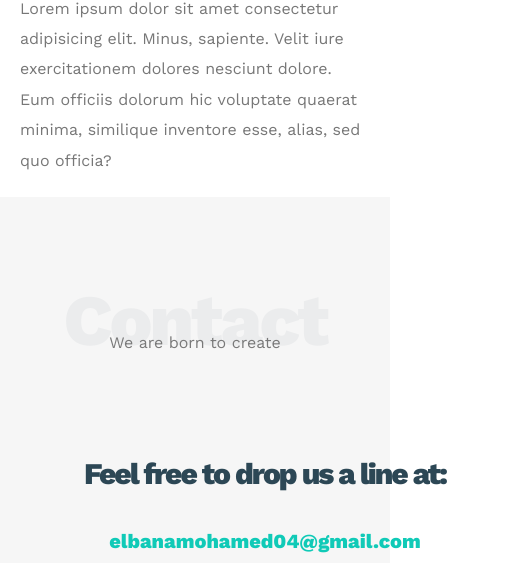
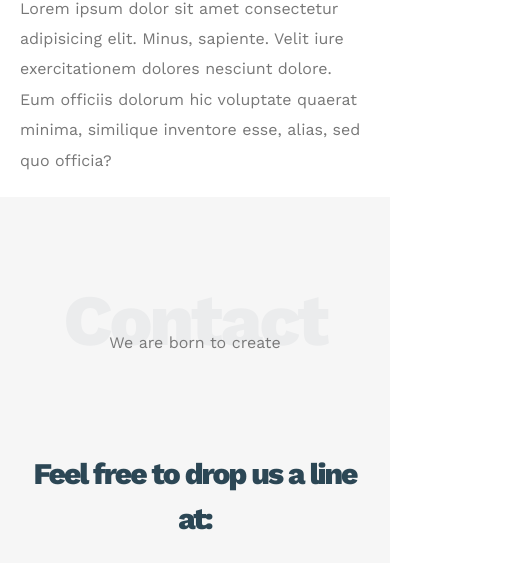
Before and after one commit to Mo7amed-2lbana/templte_one_HTML_and_CSS, a plain HTML site: page index.html in a window 390 px wide. Shown: the part 5076-5639 px from the top of the page, 515 px wide, since content can reach past the window. Drawn offline with nearby package versions, Linux system fonts and the light colour scheme; a script that the page names is missing.

Commit message:
Update style.css

```diff
--- a/css/style.css
+++ b/css/style.css
@@ -489,6 +489,13 @@ header .skills .parent div p{
     width: 500px;
     text-align: center;
 }
+@media(max-width:767px){
+.contact .info {
+    max-width: 100%;
+    }
+}
+
+
 .contact .info p{
     padding: 20px 10px 0;
 }
```
